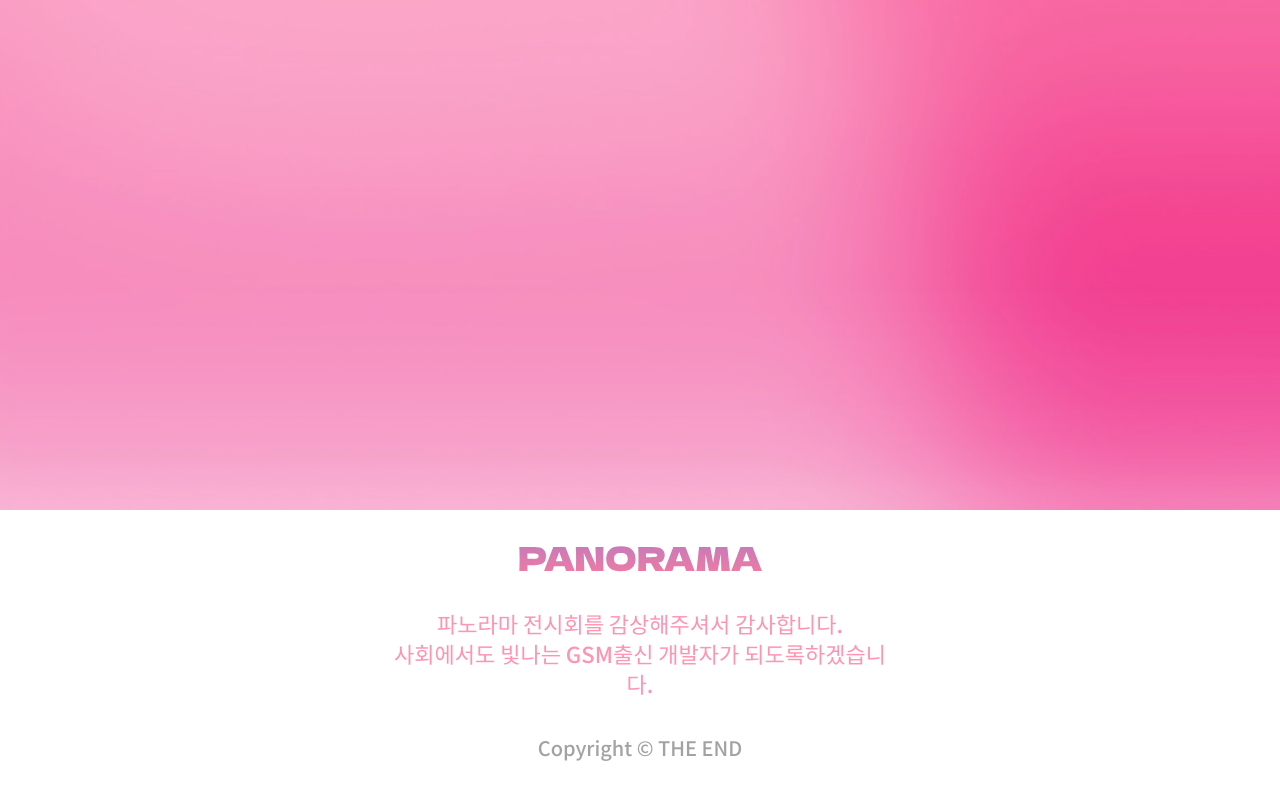
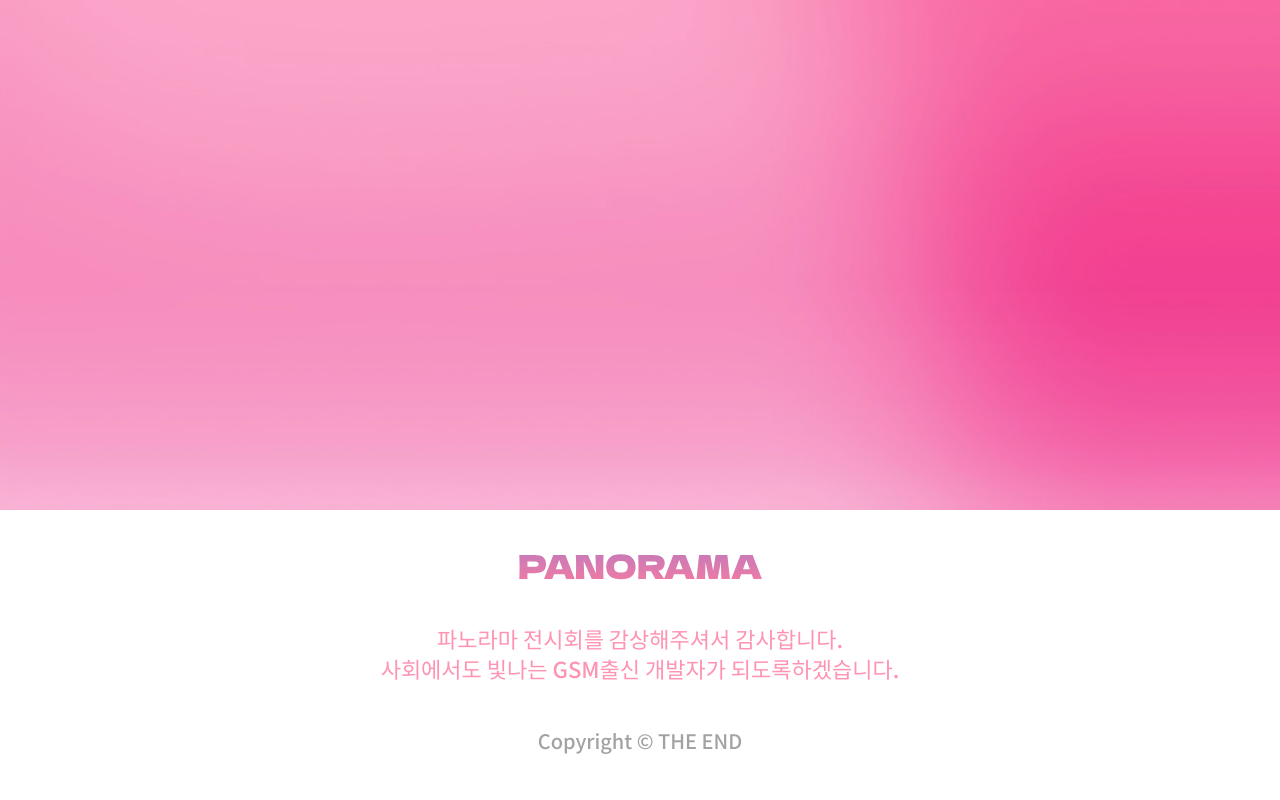
Before and after one commit to 2021-The-End/Panorama-Client, a React (Create React App) app: page / in a window 1280 px wide. Shown: the part 4684-5484 px from the top of the page. Built offline with nearby package versions, Linux system fonts and the light colour scheme.

Commit message:
Update Style.ts

```diff
--- a/src/Components/Footer/Style.ts
+++ b/src/Components/Footer/Style.ts
@@ -7,7 +7,7 @@ export const FooterContainer = styled.div`
 `;
 
 export const FooterContent = styled.div`
-  width: 500px;
+  width: 700px;
   height: 100%;
   margin: 0 auto;
   display: flex;
```
